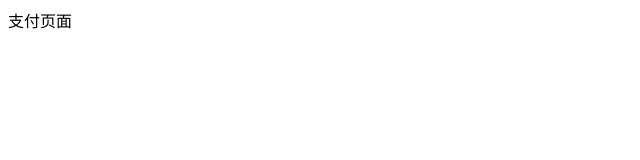
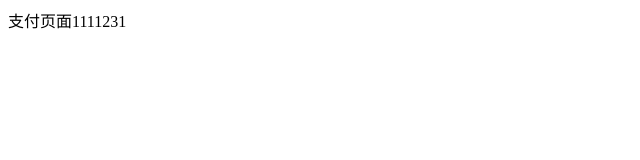
Before and after one commit to OguriCap1/project_02, a plain HTML site: page index.html in a window 1280 px wide. Shown: the full height of the page, 0-640 px from the left. Drawn offline with Linux system fonts and the light colour scheme.

Commit message:
在pay分支修改了index

```diff
--- a/index.html
+++ b/index.html
@@ -7,6 +7,6 @@
     <title>Document</title>
 </head>
 <body>
-    支付页面
+    支付页面1111231
 </body>
 </html>
```
